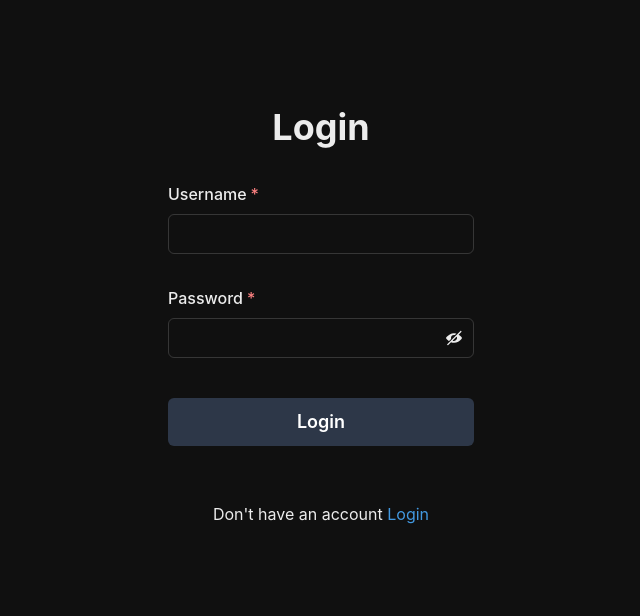
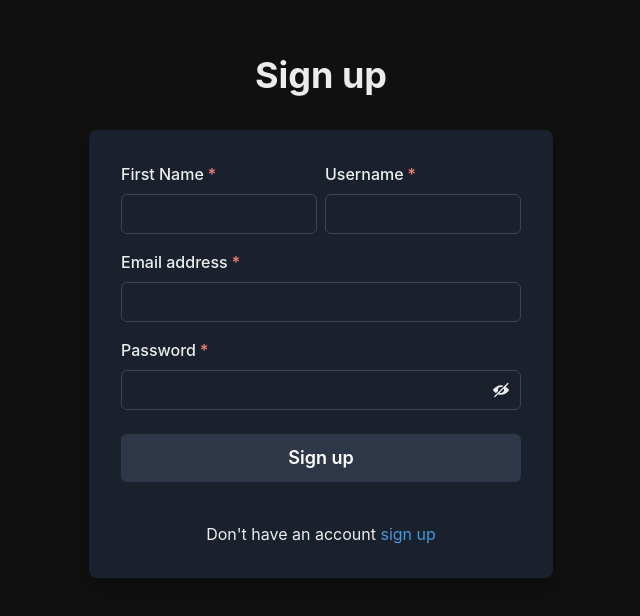
Before and after one commit to inehadev/Thread-client, a React (Vite) app: page /auth in a window 1280 px wide. Shown: the part 996-1612 px from the top of the page, without its empty margins (319-959 px from the left). Built offline with nearby package versions, Linux system fonts and the light colour scheme.

Commit message:
Dine some changes

```diff
--- a/Components/Login.jsx
+++ b/Components/Login.jsx
@@ -19,7 +19,7 @@ import {
 import { useState } from 'react'
 import { ViewIcon, ViewOffIcon } from '@chakra-ui/icons'
 
-export default function Login() {
+export default function SignupCard() {
   const [showPassword, setShowPassword] = useState(false)
 
   return (
@@ -32,14 +32,33 @@ export default function Login() {
       <Stack spacing={8} mx={'auto'} maxW={'lg'} py={12} px={6}>
         <Stack align={'center'}>
           <Heading fontSize={'4xl'} textAlign={'center'}>
-           Login
+            Sign up
           </Heading>
 
         </Stack>
-
+        <Box
+          rounded={'lg'}
+          bg={useColorModeValue('white', 'gray.800')}
+          boxShadow={'lg'}
+          p={8}>
+          <Stack spacing={4}>
+            <HStack>
+              <Box>
+                <FormControl  isRequired>
+                  <FormLabel>First Name</FormLabel>
+                  <Input type="text" />
+                </FormControl>
+              </Box>
+              <Box>
+                <FormControl isRequired>
+                  <FormLabel>Username</FormLabel>
+                  <Input type="text" />
+                </FormControl>
+              </Box>
+            </HStack>
             <FormControl  isRequired>
-              <FormLabel>Username</FormLabel>
-              <Input type="text" />
+              <FormLabel>Email address</FormLabel>
+              <Input type="email" />
             </FormControl>
             <FormControl  isRequired>
               <FormLabel>Password</FormLabel>
@@ -63,17 +82,17 @@ export default function Login() {
                 _hover={{
                   bg: useColorModeValue("gray.600", "gray.700")
                 }}>
-                Login
+                Sign up
               </Button>
             </Stack>
             <Stack pt={6}>
               <Text align={'center'}>
-               Don't have  an account <Link color={'blue.400'}>Login</Link>
+                Don't have an account <Link color={'blue.400'}>sign up</Link>
               </Text>
             </Stack>
           </Stack>
-
-
+        </Box>
+      </Stack>
     </Flex>
   )
 }
```
Also changed, not shown: public/neha.jfif (added).
